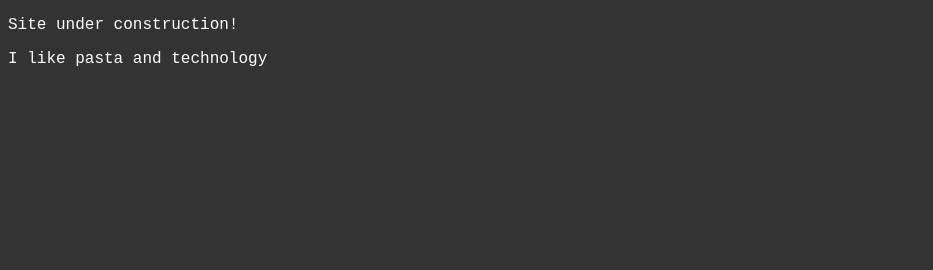
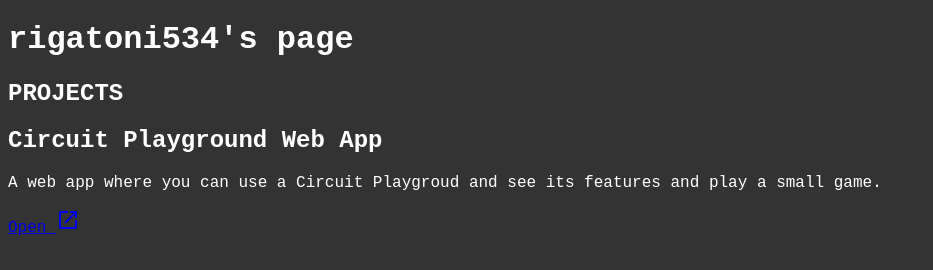
Before and after one commit to rigatoni534/rigatoni534.github.io, a plain HTML site: page index.html in a window 1280 px wide. Shown: the whole page, without its empty margins (0-933 px from the left). Drawn offline with nearby package versions, Linux system fonts and the light colour scheme.

Commit message:
Update index.html with new content and styles

```diff
--- a/index.html
+++ b/index.html
@@ -2,9 +2,16 @@
 <html>
   <head>
     <link rel='stylesheet' href='pasta.css'>
+    <link href="https://fonts.googleapis.com/css2?family=Material+Symbols+Outlined" rel="stylesheet" />
+    <title>rigatoni534</title>
   </head>
   <body>
-    <p>Site under construction!</p>
-    <p>I like pasta and technology</p>
+    <h1>rigatoni534's page</h1>
+    <h2>PROJECTS</h2>
+    <div class="project">
+      <h2 class="div">Circuit Playground Web App</h2>
+      <p class="div2">A web app where you can use a Circuit Playgroud and see its features and play a small game.</p>
+      <a href="https://rigatoni534.github.io/cpx/" target="_blank">Open <span class="material-symbols-outlined">open_in_new</span></a>
+    </div>
   </body>
 </html>
```
